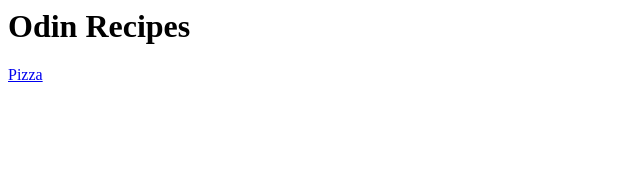
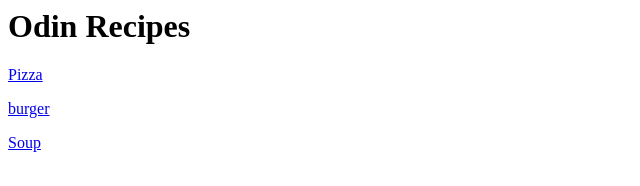
Before and after one commit to Benvink/odin-recipes, a plain HTML site: page index.html in a window 1280 px wide. Shown: the whole page, without its empty margins (0-640 px from the left). Drawn offline with Linux system fonts and the light colour scheme.

Commit message:
updated index.html

```diff
--- a/index.html
+++ b/index.html
@@ -8,5 +8,7 @@
   <body>
     <h1>Odin Recipes</h1>
     <p><a href="pizza.html">Pizza</a></p>
+    <p><a href="Burger.html">burger</a></p>
+    <p><a href="soup.html">Soup</a></p>
   </body>
 </html>
```
